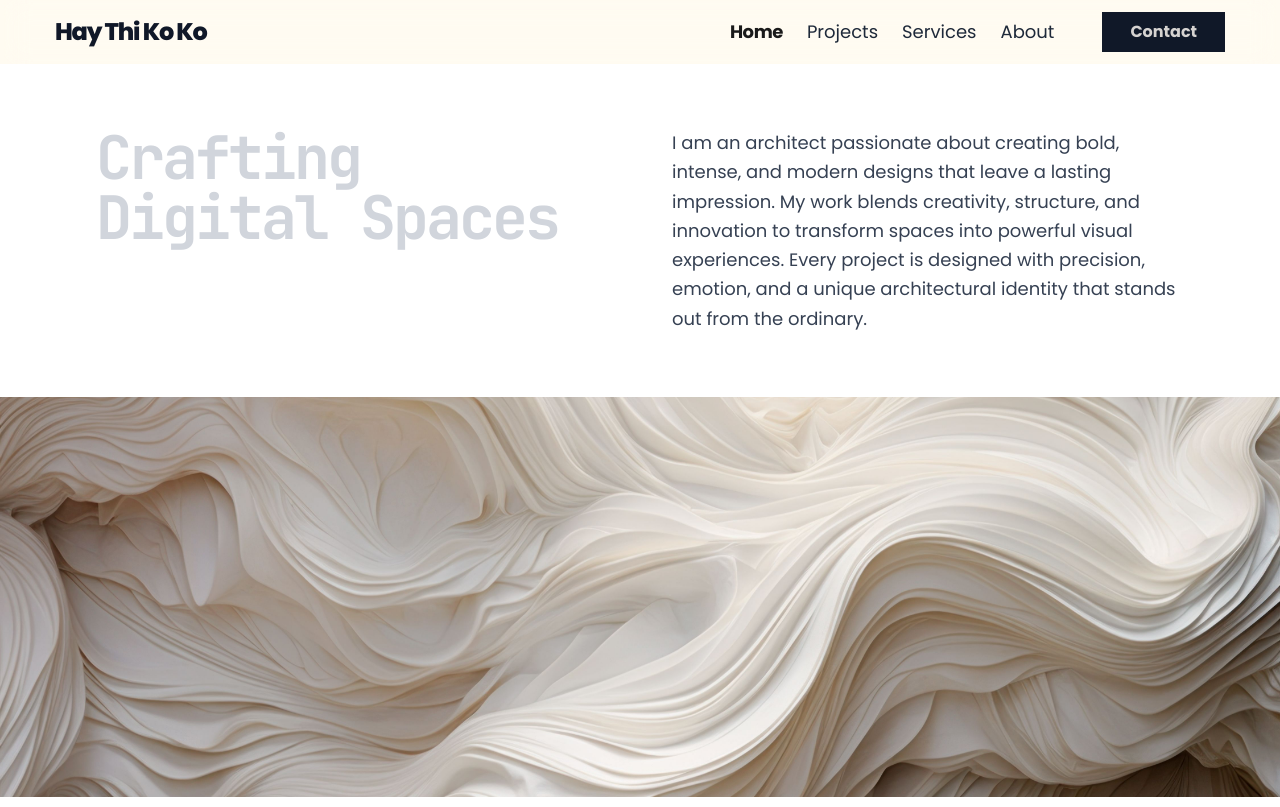
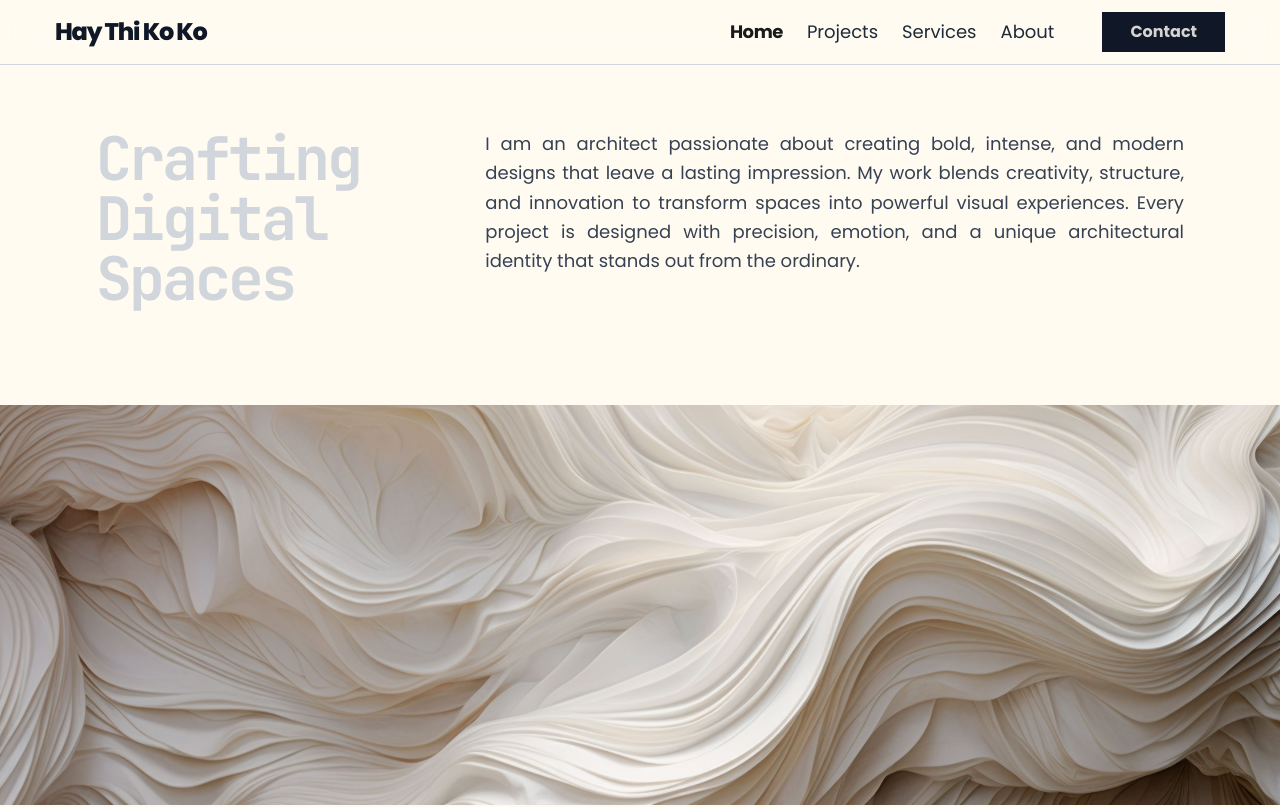
Before and after one commit to kyawzawlwin1/haythikokopage, a React (Vite) app: page / in a window 1280 px wide. Shown: the top 807 px of the page. Built offline with nearby package versions, Linux system fonts and the light colour scheme.

Commit message:
feat:added more colors

```diff
--- a/src/components/Header.jsx
+++ b/src/components/Header.jsx
@@ -2,7 +2,7 @@ import { Link } from "wouter";
 
 const Header = () => {
   return (
-    <header className="font-poppins Mono sticky top-0 z-50 bg-[#FFFBF1] w-full deep-black mx-auto">
+    <header className="font-poppins Mono sticky top-0 z-50 bg-[#FFFBF1] w-full deep-black mx-auto border-b border-gray-300">
       {/* bg-white/10 backdrop-blur-md: mirror effect */}
       <div className="mx-auto px-1 w-full">
         {" "}
--- a/src/features/static/components/HeroSection.jsx
+++ b/src/features/static/components/HeroSection.jsx
@@ -4,11 +4,11 @@ import HeroBg from "../../../assets/archiphoto.jpg";
 const HeroSection = () => {
   return (
     /* flex-1 take the space between header and footer */
-    <section className="min-h-screen">
+    <section className="min-h-screen bg-[#FFFBF1]">
       {/* layer one */}
-      <div className="text-gray-900 grid grid-cols-1 md:grid-cols-2 gap-16 w-full px-12 md:px-24 py-16 max-w-7xl mx-auto">
+      <div className="text-gray-900 grid grid-cols-1 md:grid-cols-3 gap-20 w-full px-12 md:px-24 py-16  mx-auto max-w-none">
         {/* title box*/}
-        <div className="flex flex-col justify-start">
+        <div className="flex flex-col justify-start md:col-span-">
           <h1 className="font-Poppins text-6xl font-bold tracking-tighter text-gray-300 mb-8">
             Crafting Digital Spaces
           </h1>
@@ -16,10 +16,10 @@ const HeroSection = () => {
 
         {/* paragraph */}
         <div
-          className="flex flex-col justify-start"
+          className="flex flex-col justify-start w-full md:col-span-2"
           // style={{ backgroundImage: `url(${heroBg})` }}
         >
-          <p className="font-poppins text-gray-700 leading-relaxed text-base md:text-lg">
+          <p className="font-poppins text-gray-700 leading-relaxed md:text-lg text-justify text-lg ">
             I am an architect passionate about creating bold, intense, and
             modern designs that leave a lasting impression. My work blends
             creativity, structure, and innovation to transform spaces into
```
